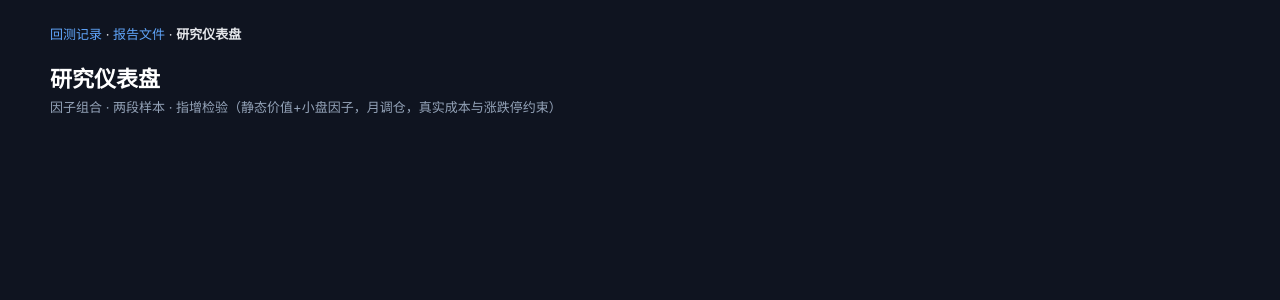
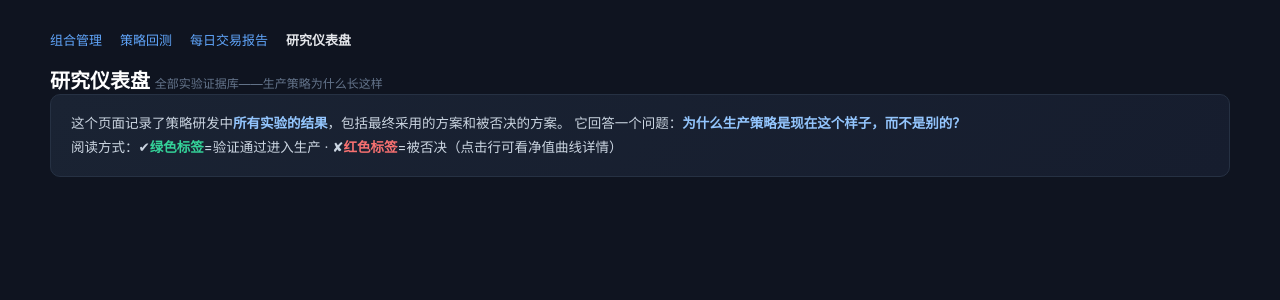
Before and after one commit to idlocus/quantitative_trading_system, a Flask app: page /research/ in a window 1280 px wide. Shown: the top 300 px of the page. Run offline with Flask 3, Linux system fonts and the light colour scheme; parts of the project's set-up code (start-up, migrations or seed data) failed here and were passed over.

Commit message:
研究仪表盘重写（判定标签+人话解释+阅读指南），四页顶部布局统一（导航→标题→内容）

```diff
--- a/webapp/dashboard.py
+++ b/webapp/dashboard.py
@@ -48,6 +48,22 @@ def _load_all():
     return items
 
 
+# 实验组的人话解释（为什么做这个实验、结论是什么）
+ERA_NOTES = {
+    'oos_2017_2021': '核心验证：策略在从未见过的 2017-2021 数据上的表现——跑赢等权对照 50pp，证明选股能力真实',
+    'fullmarket_2022_2026': '核心验证：策略在研究期 2022-2026 的表现——跑赢等权对照 63pp',
+    'enhanced_2017_2021': '被否决：限定在沪深300成分内做指增——蓝筹年代跑输基准，成分域限制破坏了多因子互补',
+    'enhanced_2022_2026': '被否决：指增形态在小盘年代大幅跑赢但两段 IR 翻转（-0.56/+0.34），不稳定',
+    'phaseB_oos_2017_2021': '收益分解：β对冲后残差为负——该年代的正收益全部来自大盘β，选股残差 -31pp',
+    'phaseB_fullmarket_2022_2026': '收益分解：对冲后残差 +25pp——小盘年代的选股残差为正',
+    'phaseB中性': '市场中性形态检验（等权/优化器 × 对冲）',
+    'ablation_oos_2017_2021': '因子贡献消融：单因子皆弱（bp单用最差），合成才有效——多因子互补去噪是alpha来源',
+    'ablation_fullmarket_2022_2026': '因子贡献消融（同左，2022-2026 段）',
+    'composite_v2': '被否决：中性化ROE因子进组合后两段均稀释',
+    'composite_v5': '4因子基线 vs 5因子（+低杠杆）：低杠杆两段均小幅改善，进入生产',
+    'process': '回测过程明细（供策略页回放）',
+}
+
 @bp.route('/')
 def index():
     items = _load_all()
@@ -65,6 +81,7 @@ def index():
             variant = m['_file'].split(f'portfolio_{prefix}_')[-1]
             cols[variant] = m
         eras.append({'prefix': prefix, 'label': label, 'cols': cols,
+                     'note': ERA_NOTES.get(prefix, ''),
                      'benchmark_return': members[0].get('benchmark_return')})
 
     return render_template('dashboard_index.html', eras=eras, factors=factors)
--- a/webapp/templates/dashboard_index.html
+++ b/webapp/templates/dashboard_index.html
@@ -5,36 +5,50 @@
 <title>研究仪表盘</title>
 <style>
 *{box-sizing:border-box;margin:0;padding:0}
-body{font-family:-apple-system,"Segoe UI","Microsoft YaHei",sans-serif;background:#0f1420;color:#e5e7eb;padding:24px}
+body{font-family:-apple-system,"Segoe UI","Microsoft YaHei",sans-serif;background:#0f1420;color:#e5e7eb;padding:20px}
 .container{max-width:1180px;margin:0 auto}
-h1{font-size:22px;margin-bottom:4px;color:#fff}
-.sub{color:#94a3b8;font-size:13px;margin-bottom:20px}
-a{color:#60a5fa;text-decoration:none} a:hover{text-decoration:underline}
-.nav{margin-bottom:18px;font-size:13px}
-.era{background:#161d2e;border:1px solid #263143;border-radius:12px;padding:18px 20px;margin-bottom:16px}
-.era h2{font-size:15px;color:#fff;margin-bottom:12px;display:flex;justify-content:space-between}
-.era h2 .bench{color:#f59e0b;font-weight:500;font-size:13px}
+h1{font-size:20px;color:#fff}
+h1 .sub{font-size:12px;color:#64748b;font-weight:400}
+.nav{margin:10px 0 16px;font-size:13px;display:flex;gap:18px;align-items:center}
+.nav a{color:#60a5fa;text-decoration:none}.nav a:hover{text-decoration:underline}
+.intro{background:linear-gradient(135deg,#1a2333,#161d2e);border:1px solid #263143;border-radius:10px;padding:16px 20px;margin-bottom:16px;font-size:13.5px;color:#cbd5e1;line-height:1.8}
+.intro b{color:#93c5fd}
+.era{background:#161d2e;border:1px solid #263143;border-radius:10px;padding:16px 18px;margin-bottom:14px}
+.era h2{font-size:15px;color:#fff;margin-bottom:4px}
+.era .note{font-size:12.5px;color:#94a3b8;margin-bottom:10px;line-height:1.6}
+.era .note b{color:#fbbf24}
+.bench{color:#f59e0b;font-weight:500;font-size:13px;float:right}
 table{width:100%;border-collapse:collapse}
 th{font-size:12px;color:#94a3b8;text-align:right;padding:6px 10px;border-bottom:1px solid #263143}
-td{font-size:13px;padding:8px 10px;text-align:right;border-bottom:1px solid #1d2637}
+td{font-size:13px;padding:7px 10px;text-align:right;border-bottom:1px solid #1d2637}
 th:first-child,td:first-child{text-align:left}
-.pos{color:#34d399}.neg{color:#f87171}
-.tag{display:inline-block;background:#1e293b;color:#93c5fd;border-radius:6px;padding:2px 8px;font-size:11px;margin-right:6px}
+a{color:#60a5fa;text-decoration:none}a:hover{text-decoration:underline}
+.pos{color:#f87171}.neg{color:#34d399}
+.verdict{display:inline-block;font-size:11px;padding:2px 8px;border-radius:10px;margin-left:8px}
+.v-ok{background:rgba(52,211,153,.15);color:#34d399}
+.v-no{background:rgba(248,113,113,.15);color:#f87171}
+.v-info{background:#1e293b;color:#93c5fd}
 </style>
 </head>
 <body>
 <div class="container">
-  <div class="nav"><a href="/">回测记录</a> · <a href="/results">报告文件</a> · <b>研究仪表盘</b></div>
-  <h1>研究仪表盘</h1>
-  <div class="sub">因子组合 · 两段样本 · 指增检验（静态价值+小盘因子，月调仓，真实成本与涨跌停约束）</div>
+  <div class="nav"><a href="/pms">组合管理</a><a href="/strategy">策略回测</a><a href="/results">每日交易报告</a><b>研究仪表盘</b></div>
+  <h1>研究仪表盘 <span class="sub">全部实验证据库——生产策略为什么长这样</span></h1>
+
+  <div class="intro">
+    这个页面记录了策略研发中<b>所有实验的结果</b>，包括最终采用的方案和被否决的方案。
+    它回答一个问题：<b>为什么生产策略是现在这个样子，而不是别的？</b><br>
+    阅读方式：✔<b style="color:#34d399">绿色标签</b>=验证通过进入生产 · ✘<b style="color:#f87171">红色标签</b>=被否决（点击行可看净值曲线详情）
+  </div>
 
   {% for era in eras %}
   <div class="era">
-    <h2>{{ era.label }}
-      {% if era.benchmark_return is not none %}
-        <span class="bench">基准 {{ '%+.1f'|format(era.benchmark_return*100) }}%</span>
-      {% endif %}
+    {% set verdict = 'v-no' if ('否决' in era.note or '指增' in era.label) else ('v-info' if '分解' in era.note or '消融' in era.note else 'v-ok') %}
+    {% set vtext = '✘ 被否决' if '否决' in era.note else ('ⓘ 收益分解' if '分解' in era.note else ('ⓘ 因子消融' if '消融' in era.note else '✔ 验证通过')) %}
+    <h2>{{ era.label }}<span class="verdict {{ verdict }}">{{ vtext }}</span>
+      {% if era.benchmark_return is not none %}<span class="bench">基准 {{ '%+.1f'|format(era.benchmark_return*100) }}%</span>{% endif %}
     </h2>
+    {% if era.note %}<div class="note">{{ era.note }}</div>{% endif %}
     <table>
       <tr><th>组合</th><th>总收益</th><th>年化</th><th>夏普</th><th>回撤</th><th>换手/次</th><th>成本</th></tr>
       {% for variant, m in era.cols.items() %}
@@ -54,7 +68,8 @@ th:first-child,td:first-child{text-align:left}
 
   {% if factors %}
   <div class="era">
-    <h2>因子评价（BP@60日前瞻）</h2>
+    <h2>因子评价（BP@60日前瞻）<span class="verdict v-info">ⓘ 因子层证据</span></h2>
+    <div class="note">因子层面的预测力检验——IC 为正且 IR 稳定，说明"便宜的房子长期跑赢"这类规律在此因子上成立</div>
     <table>
       <tr><th>样本段</th><th>RankIC</th><th>IR</th><th>多空年化</th><th>换手/期</th></tr>
       {% for f in factors %}
--- a/webapp/templates/pms.html
+++ b/webapp/templates/pms.html
@@ -43,7 +43,7 @@ tr:hover td{background:#1a2333}
 <div class="container">
   <h1>PMS · 组合管理 <span class="sub" id="asOf">加载中…</span></h1>
   <div class="nav">
-    <b>组合管理</b> · <a href="/strategy">策略回测</a> · <a href="/results">每日交易报告</a> · <a href="/research">研究仪表盘</a>
+    <b>组合管理</b><a href="/strategy">策略回测</a><a href="/results">每日交易报告</a><a href="/research">研究仪表盘</a>
     <span class="refresh" id="refreshed"></span>
   </div>
 
--- a/webapp/templates/strategy.html
+++ b/webapp/templates/strategy.html
@@ -31,7 +31,7 @@ td{padding:7px 10px;text-align:right;border-bottom:1px solid #1d2637;color:#cbd5
 <body>
 <div id="diagLine" style="font-size:12px;color:#64748b;padding:6px 10px;background:#111827;border-radius:6px;margin-bottom:10px">环境检测中…</div>
 <div class="container">
-  <div class="nav"><b>策略回测</b> · <a href="/pms">组合管理</a> · <a href="/results">每日交易报告</a> · <a href="/research">研究仪表盘</a></div>
+  <div class="nav"><a href="/pms">组合管理</a><b>策略回测</b><a href="/results">每日交易报告</a><a href="/research">研究仪表盘</a></div>
   <h1>生产策略 · 5因子选股（估值×3 + 规模 + 低杠杆）
     <span class="sub">TopN等权 · 月调仓 · 真实成本（佣金/印花税/滑点）· 涨跌停约束 · PIT全市场含退市股</span></h1>
   <div style="margin:10px 0">
```
